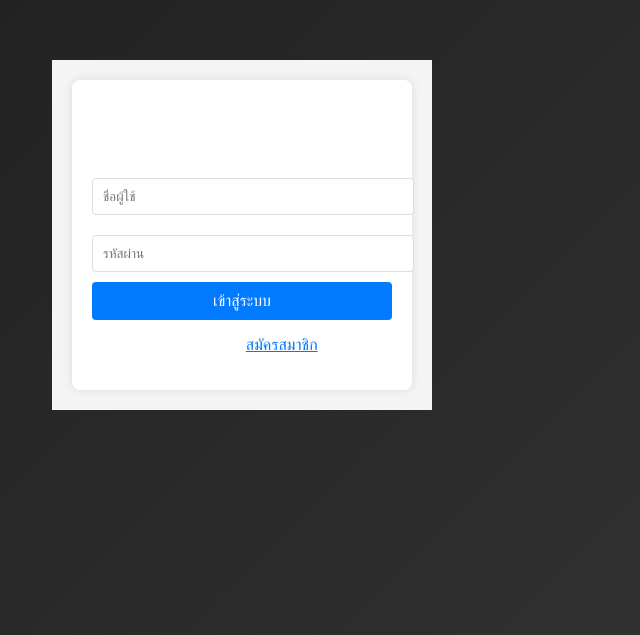
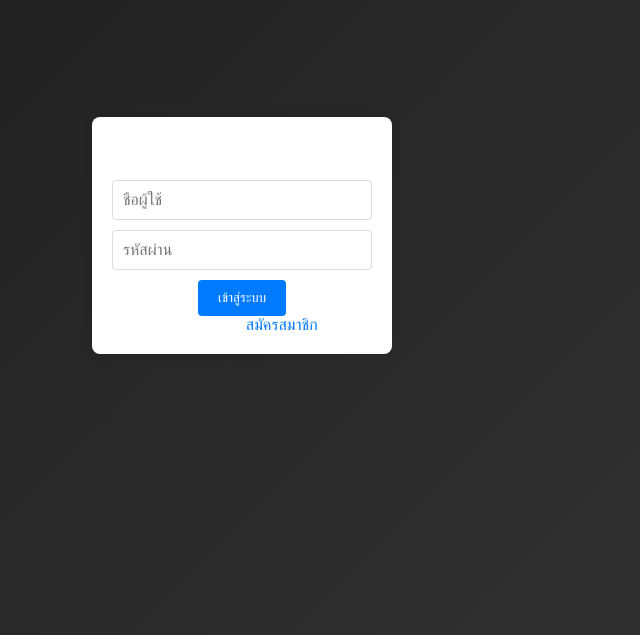
Before and after one commit to gardoffwhite/nagegacha, a React (Create React App) app: page / in a window 1280 px wide. Shown: the part 165-800 px from the top of the page, without its empty margins (398-1038 px from the left). Built offline with nearby package versions, Linux system fonts and the light colour scheme.

Commit message:
Update App.css

```diff
--- a/src/App.css
+++ b/src/App.css
@@ -1,41 +1,55 @@
-/* App.css */
-
-.app-container {
+/* Global Styles */
+* {
+  margin: 0;
+  padding: 0;
+  box-sizing: border-box;
   font-family: Arial, sans-serif;
-  background-color: #f4f4f4;
-  padding: 20px;
-  display: flex;
-  flex-direction: column;
-  align-items: center;
-  justify-content: center;
 }
 
-.auth-container {
+body {
+  background-color: #f0f0f0;
+}
+
+.container {
+  display: flex;
+  justify-content: space-between;
+  padding: 20px;
+}
+
+.dashboard-container {
+  width: 60%;
   background-color: #fff;
   border-radius: 8px;
   padding: 20px;
   box-shadow: 0 0 10px rgba(0, 0, 0, 0.1);
-  text-align: center;
-  width: 300px;
 }
 
-.input-field {
-  width: 100%;
-  padding: 10px;
-  margin: 10px 0;
-  border: 1px solid #ddd;
-  border-radius: 4px;
+.history-container,
+.rate-container {
+  width: 30%;
+  background-color: #fff;
+  border-radius: 8px;
+  padding: 20px;
+  box-shadow: 0 0 10px rgba(0, 0, 0, 0.1);
+}
+
+h2, h3 {
+  font-size: 24px;
+  margin-bottom: 15px;
+}
+
+h3 {
+  font-size: 20px;
+  margin-bottom: 10px;
 }
 
 .btn {
+  padding: 10px 20px;
   background-color: #007bff;
-  color: white;
-  padding: 10px 20px;
+  color: #fff;
   border: none;
   border-radius: 4px;
   cursor: pointer;
-  font-size: 16px;
-  width: 100%;
   transition: background-color 0.3s;
 }
 
@@ -43,21 +57,32 @@
   background-color: #0056b3;
 }
 
+.input-field {
+  width: 100%;
+  padding: 10px;
+  margin-bottom: 15px;
+  border-radius: 4px;
+  border: 1px solid #ddd;
+  font-size: 16px;
+}
+
+.auth-container {
+  width: 300px;
+  background-color: #fff;
+  padding: 20px;
+  border-radius: 8px;
+  box-shadow: 0 0 10px rgba(0, 0, 0, 0.1);
+  margin: 0 auto;
+  text-align: center;
+}
+
+.auth-container input {
+  margin-bottom: 10px;
+}
+
 .link {
   color: #007bff;
   cursor: pointer;
-  text-decoration: underline;
-}
-
-.container {
-  display: flex;
-  justify-content: space-between;
-  width: 100%;
-}
-
-.dashboard-container {
-  flex: 1;
-  margin-right: 20px;
 }
 
 .token-display {
@@ -66,79 +91,49 @@
 }
 
 .btn-gacha {
-  font-size: 18px;
-  padding: 15px;
   background-color: #28a745;
-  border-radius: 4px;
-  width: 100%;
 }
 
-.btn-gacha:disabled {
-  background-color: #ccc;
-}
-
-.rolling-container {
-  display: flex;
-  justify-content: center;
-  margin-top: 20px;
-}
-
-.rolling-strip {
-  display: flex;
-  overflow: hidden;
+.btn-logout {
+  background-color: #dc3545;
   width: 100%;
-}
-
-.rolling-item {
-  font-size: 16px;
-  padding: 10px;
-  background-color: #fff;
-  margin-right: 10px;
-  border-radius: 4px;
-  width: 120px;
-  text-align: center;
-  box-shadow: 0 2px 4px rgba(0, 0, 0, 0.1);
 }
 
 .item-display-card {
   margin-top: 20px;
+  padding: 20px;
   background-color: #fff;
-  padding: 20px;
   border-radius: 8px;
-  text-align: center;
   box-shadow: 0 0 10px rgba(0, 0, 0, 0.1);
 }
 
-.item-name {
+.item-name, .character-name {
   font-size: 20px;
-  font-weight: bold;
-  color: #28a745;
+  margin-bottom: 10px;
 }
 
-.character-name {
-  font-size: 18px;
-  margin-top: 10px;
-  color: #007bff;
+.rolling-container {
+  position: relative;
+  height: 100px;
+  overflow: hidden;
 }
 
-.btn-logout {
-  background-color: #dc3545;
-  color: white;
-  margin-top: 20px;
+.rolling-strip {
+  position: absolute;
+  top: 0;
+  left: 0;
+  animation: roll 3s linear infinite;
 }
 
-.btn-logout:hover {
-  background-color: #c82333;
+.rolling-item {
+  padding: 10px;
+  font-size: 18px;
+  text-align: center;
 }
 
-.history-container, .rate-container {
-  flex: 1;
-  margin-left: 20px;
-}
-
-.history-container h3, .rate-container h3 {
-  font-size: 20px;
-  margin-bottom: 10px;
+@keyframes roll {
+  0% { top: 0; }
+  100% { top: -100%; }
 }
 
 .history-table, .rate-table {
@@ -148,19 +143,15 @@
 }
 
 .history-table th, .rate-table th, .history-table td, .rate-table td {
-  border: 1px solid #ddd;
   padding: 10px;
   text-align: center;
+  border: 1px solid #ddd;
 }
 
 .history-table th, .rate-table th {
   background-color: #f8f9fa;
 }
 
-.history-table td, .rate-table td {
-  background-color: #fff;
-}
-
 .history-table tr:nth-child(even), .rate-table tr:nth-child(even) {
   background-color: #f2f2f2;
 }
```
